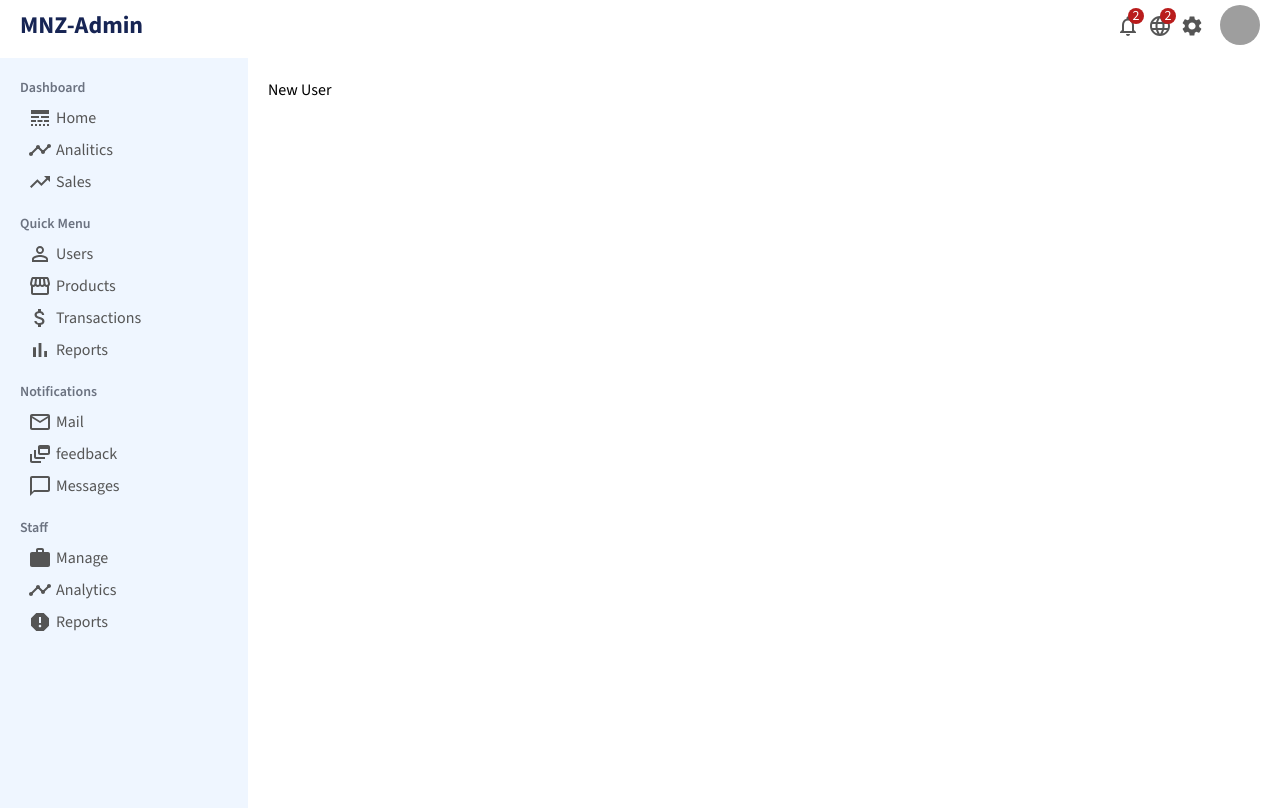
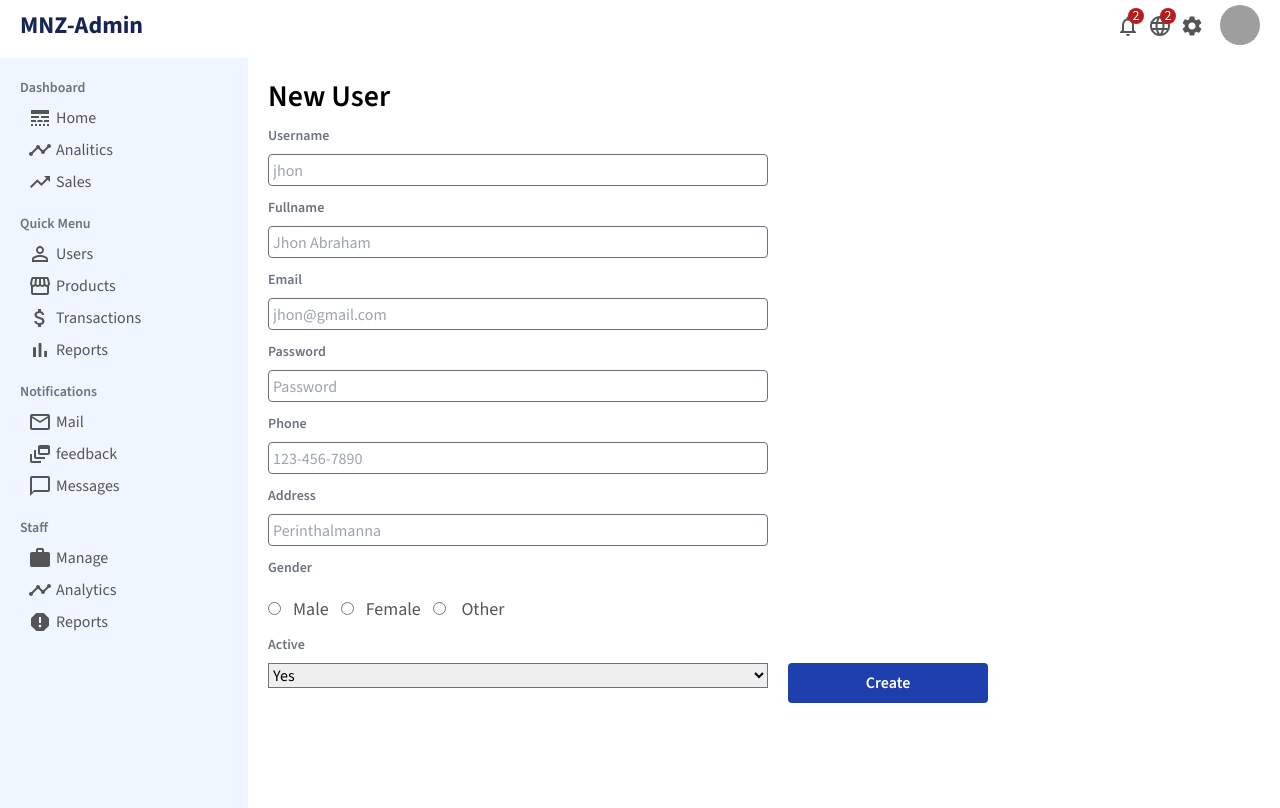
Before and after one commit to MuneesMnz/react-dashboard-expample-2, a React (Create React App) app: page /newuser in a window 1280 px wide. Built offline with nearby package versions, Linux system fonts and the light colour scheme; grey boxes are pictures that could not be loaded.

Commit message:
add user form field compeleted

```diff
--- a/src/components/Sidebar.jsx
+++ b/src/components/Sidebar.jsx
@@ -1,5 +1,6 @@
 import { AttachMoney, LineStyle, PermIdentity, Storefront, Timeline, TrendingUp,BarChart, MailOutline, DynamicFeed, ChatBubbleOutline, Report, WorkOutlined } from '@material-ui/icons'
 import React from 'react'
+import { Link } from 'react-router-dom'
 
 
 const Sidebar = () => {
@@ -9,10 +10,12 @@
         <div className='mb-3'>
             <h3 className='text-sm text-gray-500 font-semibold'>Dashboard</h3>
             <ul className=' list-none p-1'>
-                <li  className={`p-1 cursor-pointer flex items-center rounded-lg hover:bg-blue-100`}>
+               <Link to='/'>
+               <li  className={`p-1 cursor-pointer flex items-center rounded-lg hover:bg-blue-100`}>
                     <LineStyle  className='mr-1 text-lg' />
                     Home
                 </li>
+               </Link>
                 <li className={`p-1 cursor-pointer flex items-center rounded-lg hover:bg-blue-100`}>
                     <Timeline className='mr-1 text-lg' />
                     Analitics
@@ -27,14 +30,18 @@
         <div className='mb-3'>
             <h3 className='text-sm text-gray-500 font-semibold'>Quick Menu</h3>
             <ul className=' list-none p-1'>
-                <li  className={`p-1 cursor-pointer flex items-center rounded-lg hover:bg-blue-100`}>
+               <Link to='/users' >
+               <li  className={`p-1 cursor-pointer flex items-center rounded-lg hover:bg-blue-100`}>
                     <PermIdentity  className='mr-1 text-lg' />
                     Users
                 </li>
+               </Link>
+               <Link className='/products'>
                 <li className={`p-1 cursor-pointer flex items-center rounded-lg hover:bg-blue-100`}>
                     <Storefront className='mr-1 text-lg' />
                     Products
                 </li>
+               </Link>
                 <li className={`p-1 cursor-pointer flex items-center rounded-lg hover:bg-blue-100`}>
                     <AttachMoney className='mr-1 text-lg' />
                     Transactions
--- a/src/pages/NewUser.jsx
+++ b/src/pages/NewUser.jsx
@@ -1,11 +1,75 @@
-
-
 const NewUser = () => {
   return (
     <div className="flex-[4] p-5">
-      New User
+      <h1 className="text-3xl font-semibold">New User</h1>
+      <form className="flex flex-wrap">
+        <div className="w-[500px] flex flex-col mt-3 mr-5 ">
+          <label className="mb-2 text-sm font-semibold text-gray-500">Username</label>
+          <input type="text" placeholder="jhon" className="h-8 p-1 border border-gray-500 outline-none rounded" />
+        </div>
+        <div className="w-[500px] flex flex-col mt-3 mr-5 ">
+          <label className="mb-2 text-sm font-semibold text-gray-500">Fullname</label>
+          <input type="text" placeholder="Jhon Abraham" className="h-8 p-1 border border-gray-500 outline-none rounded" />
+        </div>
+        <div className="w-[500px] flex flex-col mt-3 mr-5 ">
+          <label className="mb-2 text-sm font-semibold text-gray-500">Email</label>
+          <input type="text" placeholder="jhon@gmail.com" className="h-8 p-1 border border-gray-500 outline-none rounded" />
+        </div>
+        <div className="w-[500px] flex flex-col mt-3 mr-5 ">
+          <label className="mb-2 text-sm font-semibold text-gray-500">Password</label>
+          <input type="password" placeholder="Password" className="h-8 p-1 border border-gray-500 outline-none rounded" />
+        </div>
+        <div className="w-[500px] flex flex-col mt-3 mr-5 ">
+          <label className="mb-2 text-sm font-semibold text-gray-500">Phone</label>
+          <input type="number" placeholder="123-456-7890" className="h-8 p-1 border border-gray-500 outline-none rounded" />
+        </div>
+        <div className="w-[500px] flex flex-col mt-3 mr-5 ">
+          <label className="mb-2 text-sm font-semibold text-gray-500">Address</label>
+          <input type="text" placeholder="Perinthalmanna" className="h-8 p-1 border border-gray-500 outline-none rounded" />
+        </div>
+        <div className="w-[500px] flex flex-col mt-3 mr-5 ">
+          <label className="mb-2 text-sm font-semibold text-gray-500">Gender</label>
+          <div>
+            <input
+              type="radio"
+              name="gender"
+              id="male"
+              value="male"
+              placeholder="Perinthalmanna"
+              className="mt-4"
+            />
+            <label htmlFor="male" className="m-3 text-lg text-[#555]" >Male</label>
+            <input
+              type="radio"
+              name="gender"
+              id="female"
+              value="female"
+              placeholder="Perinthalmanna"
+              className="mt-4"
+            />
+            <label htmlFor="female" className="m-3 text-lg text-[#555]" >Female</label>
+            <input
+              type="radio"
+              name="gender"
+              id="others"
+              value="others"
+              placeholder="Perinthalmanna"
+              className="mt-4"
+            />
+            <label htmlFor="others" className="m-3 text-lg text-[#555]" > Other</label>
+          </div>
+        </div>
+        <div className="w-[500px] flex flex-col mt-3 mr-5 ">
+            <label className="mb-2 text-sm font-semibold text-gray-500">Active</label>
+            <select name="active" id="active" className="outline-none border border-gray-500 ">
+                <option value="yes">Yes</option>
+                <option value="no">No</option>
+            </select>
+        </div>
+        <button className="w-[200px] bg-blue-800 text-white px-3 py-2 font-semibold cursor-pointer rounded mt-10" >Create</button>
+      </form>
     </div>
-  )
-}
+  );
+};
 
-export default NewUser
+export default NewUser;
--- a/src/pages/UsersList.jsx
+++ b/src/pages/UsersList.jsx
@@ -38,7 +38,7 @@
       renderCell: (params) => {
         return (
           <div>
-            <Link >
+            <Link to={`/users/${params.row.id}`} >
               <Edit className="text-blue-800 mr-3 cursor-pointer " />
             </Link>
             <DeleteOutline className="text-red-800 cursor-pointer" onClick={()=>handleDelete(params.row.id)} />
```
